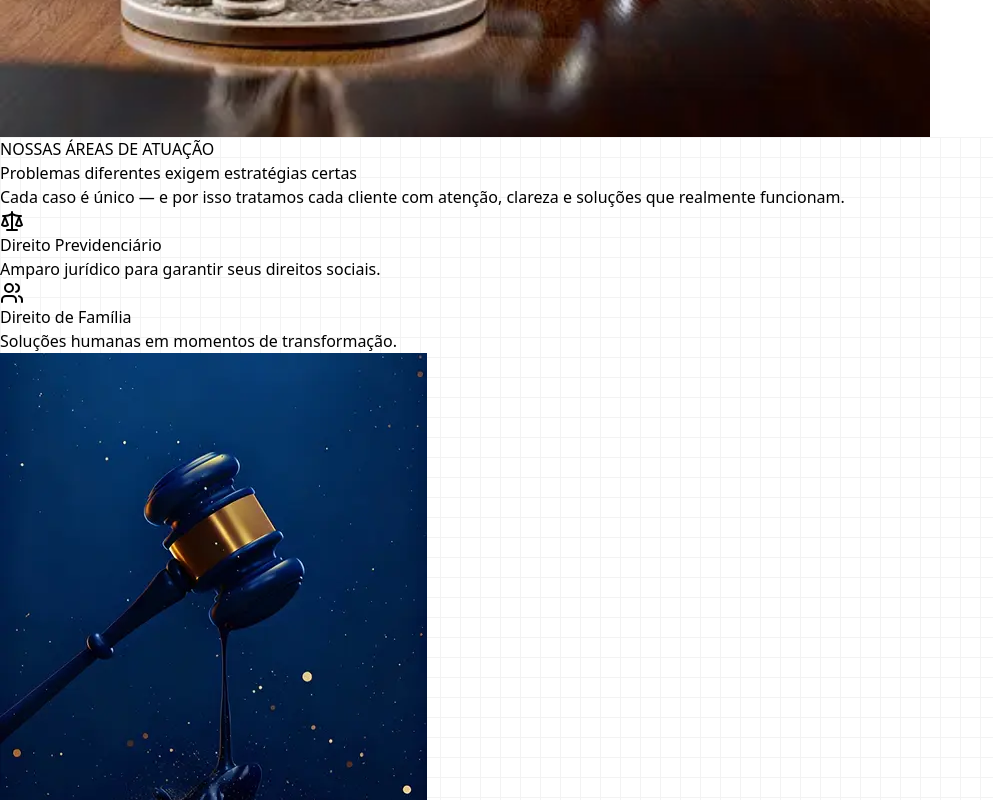
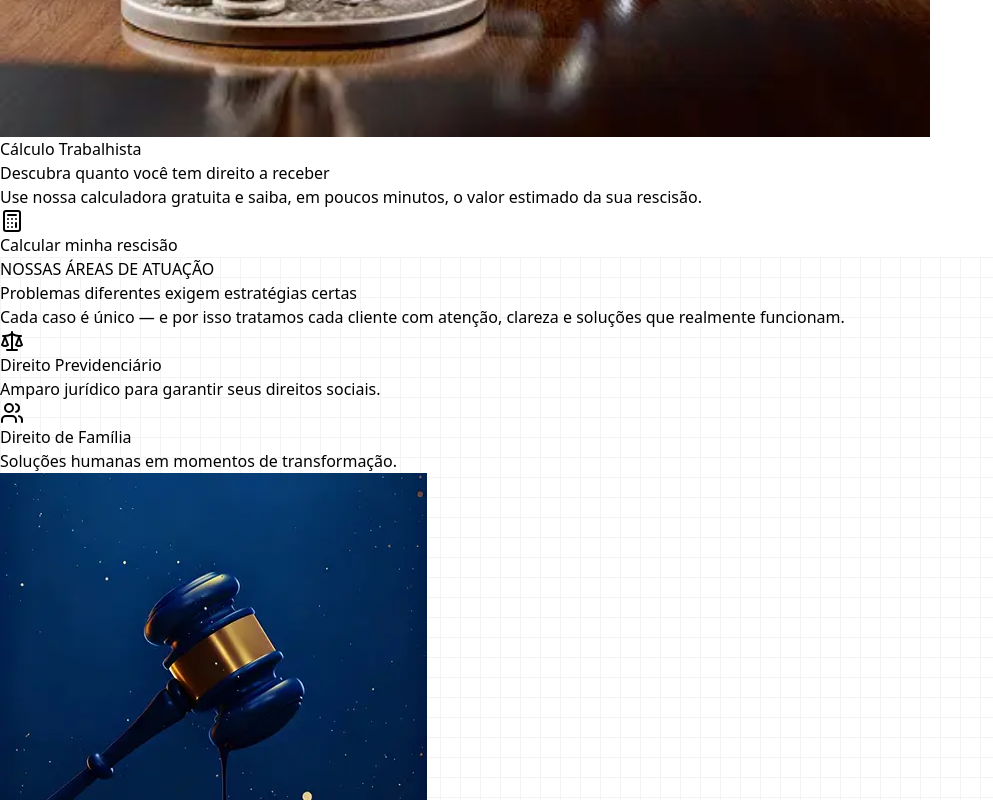
Before and after one commit to Paper-Street-Softwares/LP-Alex-Robson, a React (Vite) app: page / in a window 1280 px wide. Shown: the part 1340-2140 px from the top of the page, without its empty margins (0-993 px from the left). Built offline with nearby package versions, Linux system fonts and the light colour scheme; no server answers; a web font is replaced by a local one.

Commit message:
fix: icon

```diff
--- a/src/components/sections/CalcRescisao.jsx
+++ b/src/components/sections/CalcRescisao.jsx
@@ -18,17 +18,17 @@ function CalcRescisao({ colorMode }) {
   const textClasses = {
     dark: "text-white",
     light: "text-secondary",
-    default: "text-black",
+    default: "text-white",
   };
   const bgClass = bgClasses[colorMode] || bgClasses.default;
   const textColor = textClasses[colorMode] || textClasses.default;
 
   return (
-    <div>
+    <div className={`${bgClass}`}>
       <SectionArea>
         <SectionWrapper>
           <SectionHeader
-            className="hidden text-center desktop1:flex"
+            className="text-center"
             miniTitle={t("calc.miniTag")}
             sectionHeaderTitle={t("calc.title")}
             sectionHeaderSubtitle={t("calc.subtitle")}
@@ -37,9 +37,36 @@ function CalcRescisao({ colorMode }) {
             subtitleColorSet={textColor}
           />
 
-
-
-          <Button label={t("calc.labelButton")} buttonLink={content.texts.calc.linkButton} className="mt-6" />
+          <Button
+            icon={
+              <svg
+                xmlns="http://www.w3.org/2000/svg"
+                width="24"
+                height="24"
+                viewBox="0 0 24 24"
+                fill="none"
+                stroke="currentColor"
+                stroke-width="2"
+                stroke-linecap="round"
+                stroke-linejoin="round"
+                class="lucide lucide-calculator-icon lucide-calculator"
+              >
+                <rect width="16" height="20" x="4" y="2" rx="2" />
+                <line x1="8" x2="16" y1="6" y2="6" />
+                <line x1="16" x2="16" y1="14" y2="18" />
+                <path d="M16 10h.01" />
+                <path d="M12 10h.01" />
+                <path d="M8 10h.01" />
+                <path d="M12 14h.01" />
+                <path d="M8 14h.01" />
+                <path d="M12 18h.01" />
+                <path d="M8 18h.01" />
+              </svg>
+            }
+            label={t("calc.labelButton")}
+            buttonLink={content.texts.calc.linkButton}
+            className="mt-6"
+          />
         </SectionWrapper>
       </SectionArea>
     </div>
--- a/src/pages/Index.jsx
+++ b/src/pages/Index.jsx
@@ -40,6 +40,7 @@ export default function Index() {
         influencer={false}
         panoramica={false}
       />
+      <CalcRescisao />
       <Features
         colorMode={colorMode}
         defaultFeature={true}
@@ -53,7 +54,6 @@ export default function Index() {
       <About modal={true} showGallery={false} colorMode={colorMode} />
       <AboutInstagram colorMode={colorMode} socialPrint={true} />
       <CtaSecondary colorMode={colorMode} />
-      <CalcRescisao />
       <Steps colorMode={colorMode} />
       <BlogPosts />
       <Faq colorMode={colorMode} />
```
